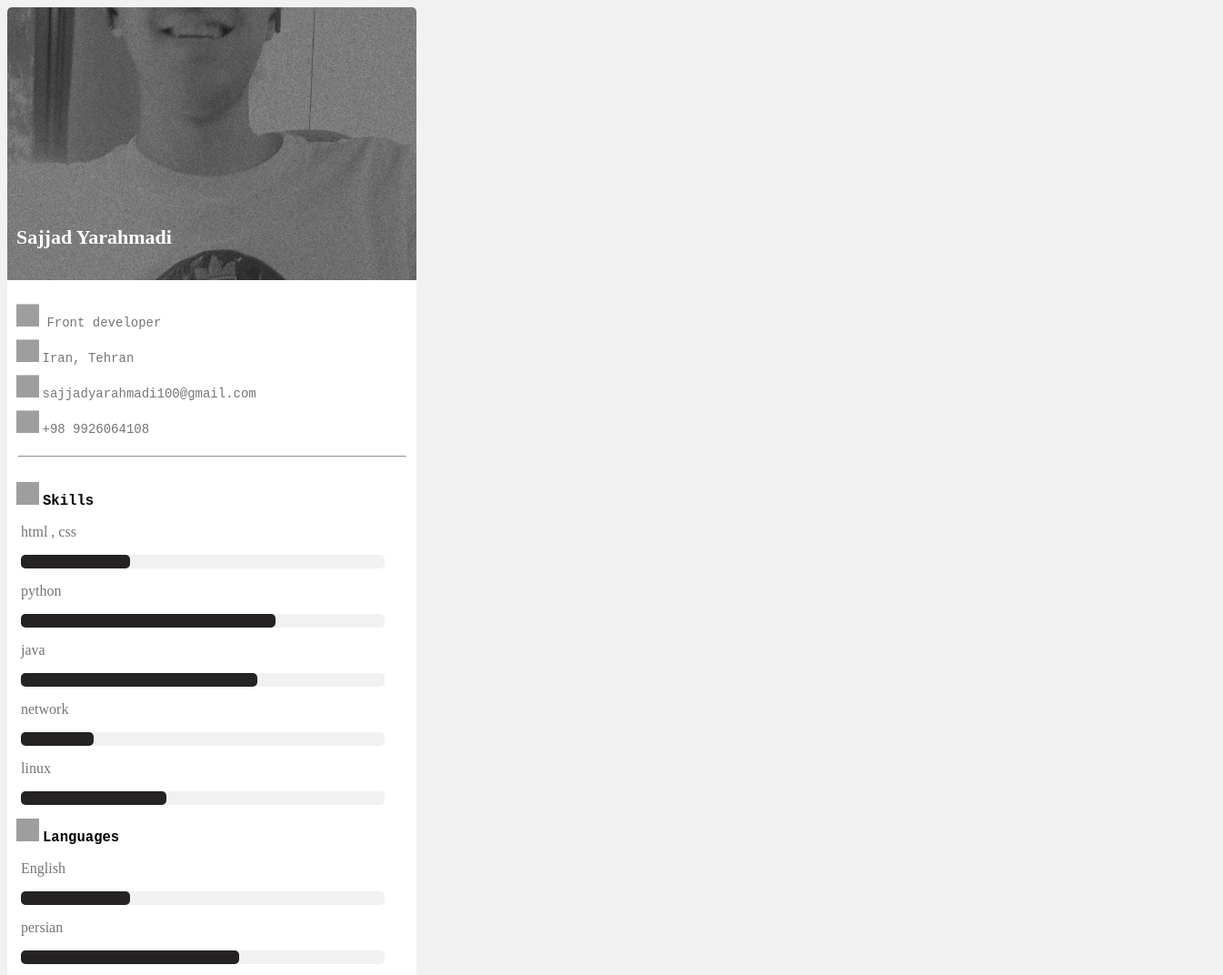
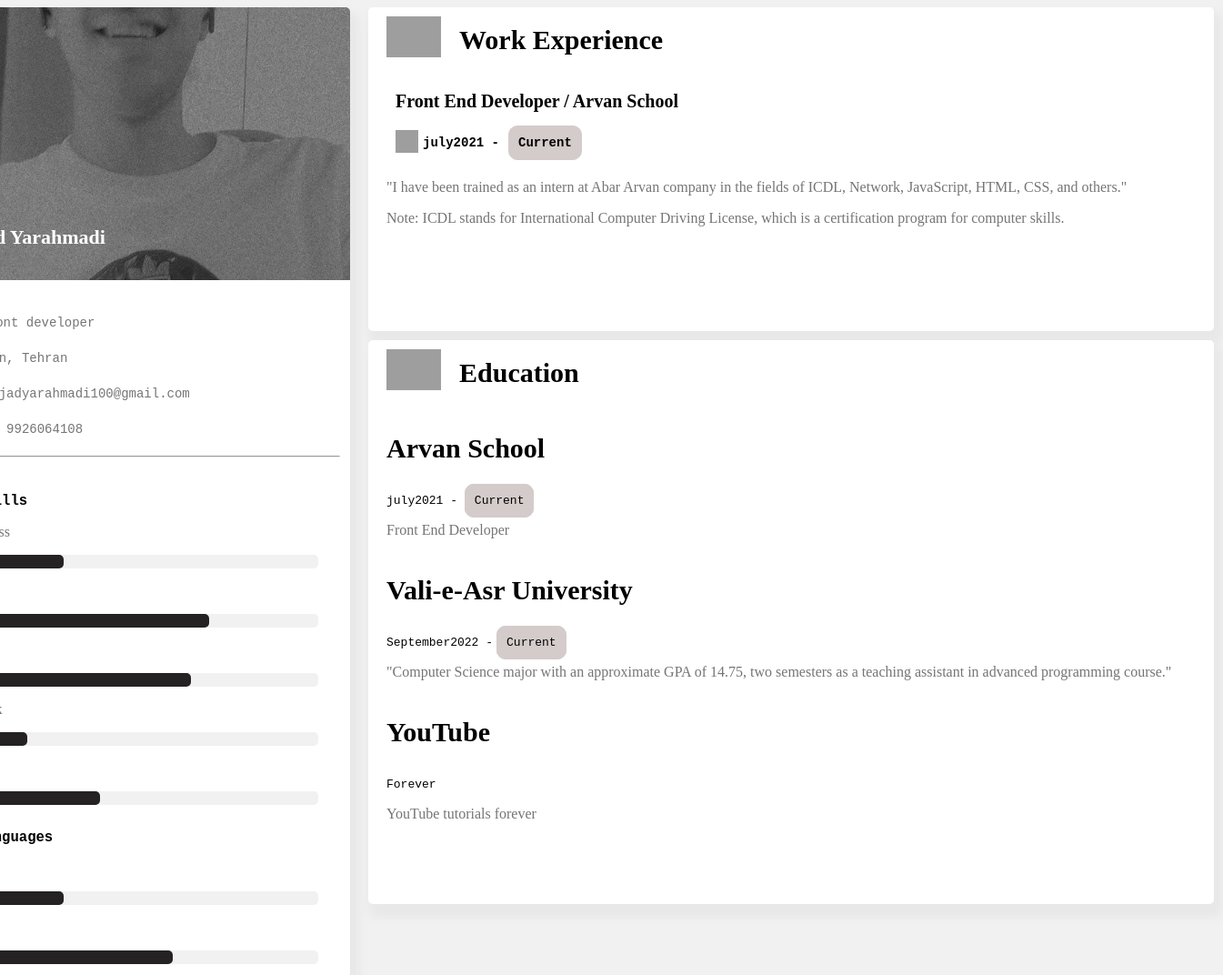
Before and after one commit to snoou/CV, a plain HTML site: page index.html in a window 1280 px wide. Shown: the top 1072 px of the page at 91% size, 1345 px wide, since content can reach past the window. Drawn offline with Linux system fonts and the light colour scheme; grey boxes are pictures that could not be loaded.

Commit message:
Add files via upload

```diff
--- a/index.css
+++ b/index.css
@@ -1,5 +1,6 @@
 .parent {
     display: flex;
+    justify-content: center;
 }
 
 body {
@@ -9,7 +10,7 @@ body {
 .information {
     width: 450px;
     background-color: #ffff;
-    box-shadow: 40px;
+    box-shadow: 5px 10px 10px 5px #e9e8e8;
     align-items: center;
     border-radius: 5px;
 }
@@ -41,7 +42,7 @@ body {
     border-radius: 10px;
 }
 
-hr{
+hr {
     color: #eeeeee;
     width: 425px;
     margin-top: -1px;
@@ -68,20 +69,24 @@ hr{
     font-size: 14px;
 }
 
-.skill>samp ,  .Languages>samp {
+.skill>samp,
+.Languages>samp {
     font-size: larger;
 }
 
-.skill , .Languages {
+.skill,
+.Languages {
     margin: 10px;
-    font-weight:600 ;
+    font-weight: 600;
 }
 
-.box-2-1 , .box-3-1 {
+.box-2-1,
+.box-3-1 {
     margin: 15px;
 }
 
-.box-2-1 p  , .box-3-1 p{
+.box-2-1 p,
+.box-3-1 p {
     color: #757575;
 }
 
@@ -118,9 +123,83 @@ hr{
     width: 40%;
 }
 
-.child-box-3-1{
+.child-box-3-1 {
     width: 30%;
 }
-.child-box-3-2{
+
+.child-box-3-2 {
     width: 60%;
 }
+
+.fader {}
+
+.box-child-1,
+.box-child-2 {
+    width: 910px;
+    height: 336px;
+    background-color: #ffff;
+    margin: 0 10px 10px 20px;
+    box-shadow: 5px 10px 10px 5px #e9e8e8;
+    padding: 10px;
+    border-radius: 5px;
+}
+
+.box-child-2 {
+    height: 600px;
+}
+
+.Work,
+.Education,
+.school div {
+    display: flex;
+    font-size: 30px;
+    font-weight: 700;
+    margin-bottom: 30px;
+    align-items: center;
+}
+
+.workTitle {
+    font-size: 20px;
+    font-weight: 600;
+    margin-bottom: 15px;
+    margin: 10px;
+
+}
+
+.time  {
+    font-size: 14px;
+    font-weight: 600;
+    margin: 10px;
+    align-items: center;
+    display: flex;
+}
+
+.time samp {
+    margin: 5px;
+}
+
+.border {
+    border: solid 0.5px #d4cbcb;
+    background-color: #d4cbcb;
+    border-radius: 10px;
+    padding: 10px;
+}
+
+.bio {
+    color: #757575;
+    margin-bottom: 10px;
+}
+
+.icon-1 {
+    width: 60px;
+    margin-right: 20px;
+}
+
+.class,
+.Experience {
+    margin-left: 10px;
+}
+
+.school{
+    margin-top: 40px;
+}
--- a/index.html
+++ b/index.html
@@ -130,6 +130,85 @@
 
         </div>
 
+        <div class="fader">
+            <div class="box-child-1">
+                <div class="Experience">
+                    <div class="Work">
+                        <div>
+                            <img src="https://img.icons8.com/?size=100&id=pR189ppqqdmB&format=png&color=000000"
+                                class="icon-1" alt="">
+                        </div>
+
+                        <div>
+                            Work Experience
+                        </div>
+
+                    </div>
+
+                    <div class="workTitle">
+                        Front End Developer / Arvan School
+                    </div>
+
+                    <div class="time">
+                        <div><img src="https://img.icons8.com/?size=100&id=10053&format=png&color=000000" class="icon"
+                                alt="">
+                        </div>
+                        <samp>july2021 - </samp>
+                        <samp class="border">Current</samp>
+                    </div>
+
+                    <div class="bio">
+                        <p>"I have been trained as an intern at Abar Arvan company in the fields of ICDL, Network,
+                            JavaScript, HTML, CSS, and others."
+                        </p>
+                        <p>
+                            Note: ICDL stands for International Computer Driving License, which is a certification
+                            program
+                            for computer skills.
+                        </p>
+
+                    </div>
+                </div>
+
+
+            </div>
+
+            <div class="box-child-2">
+                <div class="class">
+                    <div class="Education">
+                        <div>
+                            <img src="https://img.icons8.com/?size=100&id=124036&format=png&color=000000" class="icon-1"
+                                alt="">
+                        </div>
+                        <div>Education</div>
+                    </div>
+
+                    <div class="arvan school">
+                        <div>Arvan School</div>
+                        <samp>july2021 - </samp>
+                        <samp class="border">Current</samp>
+                        <p class="bio">Front End Developer</p>
+                    </div>
+
+                    <div class="University school">
+                        <div>Vali-e-Asr University</div>
+                        <samp>September2022 -</samp>
+                        <samp class="border">Current</samp>
+                        <p class="bio">"Computer Science major with an approximate GPA of 14.75, two semesters as a
+                            teaching
+                            assistant in advanced programming course."</p>
+                    </div>
+
+                    <div class="youtube school">
+                        <div>YouTube</div>
+                        <samp>Forever</samp>
+                        <p class="bio">YouTube tutorials forever</p>
+                    </div>
+                </div>
+
+            </div>
+        </div>
+
     </div>
 </body>
 
```
